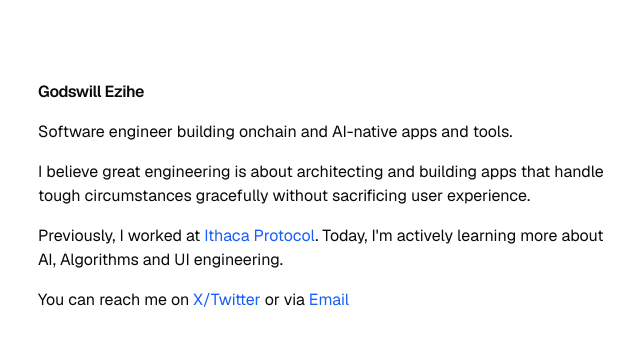
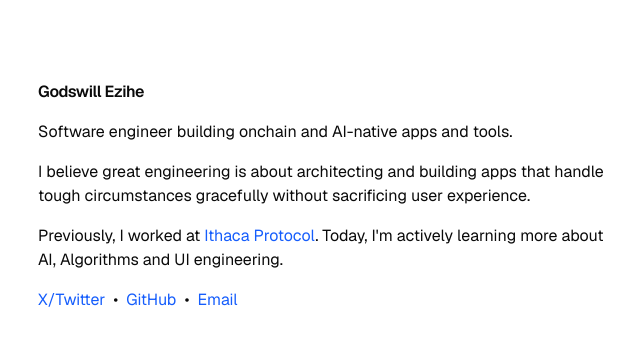
Before and after one commit to gzkdev/portfolio, a Next.js app: page / in a window 1280 px wide. Shown: the top 346 px of the page, without its empty margins (314-954 px from the left). Built offline with nearby package versions, Linux system fonts and the light colour scheme.

Commit message:
feat: update contact links to list format and add GitHub

```diff
--- a/src/app/page.tsx
+++ b/src/app/page.tsx
@@ -28,17 +28,31 @@ export default async function Page() {
             engineering.
           </p>
 
-          <p>
-            You can reach me on{' '}
-            <a
-              href="http://x.com/ezihegodswill"
-              target="_blank"
-              rel="noopener noreferrer"
-            >
-              X/Twitter
-            </a>{' '}
-            or via <a href="mailto:ezihegodswill01@gmail.com">Email</a>
-          </p>
+          <ul className="flex items-center gap-2">
+            <li>
+              <a
+                href="https://x.com/ezihegodswill"
+                target="_blank"
+                rel="noopener noreferrer"
+              >
+                X/Twitter
+              </a>
+            </li>
+            •
+            <li>
+              <a
+                href="https://github.com/gzkdev"
+                target="_blank"
+                rel="noopener noreferrer"
+              >
+                GitHub
+              </a>
+            </li>
+            •
+            <li>
+              <a href="mailto:ezihegodswill01@gmail.com">Email</a>
+            </li>
+          </ul>
         </div>
       </section>
     </main>
```
